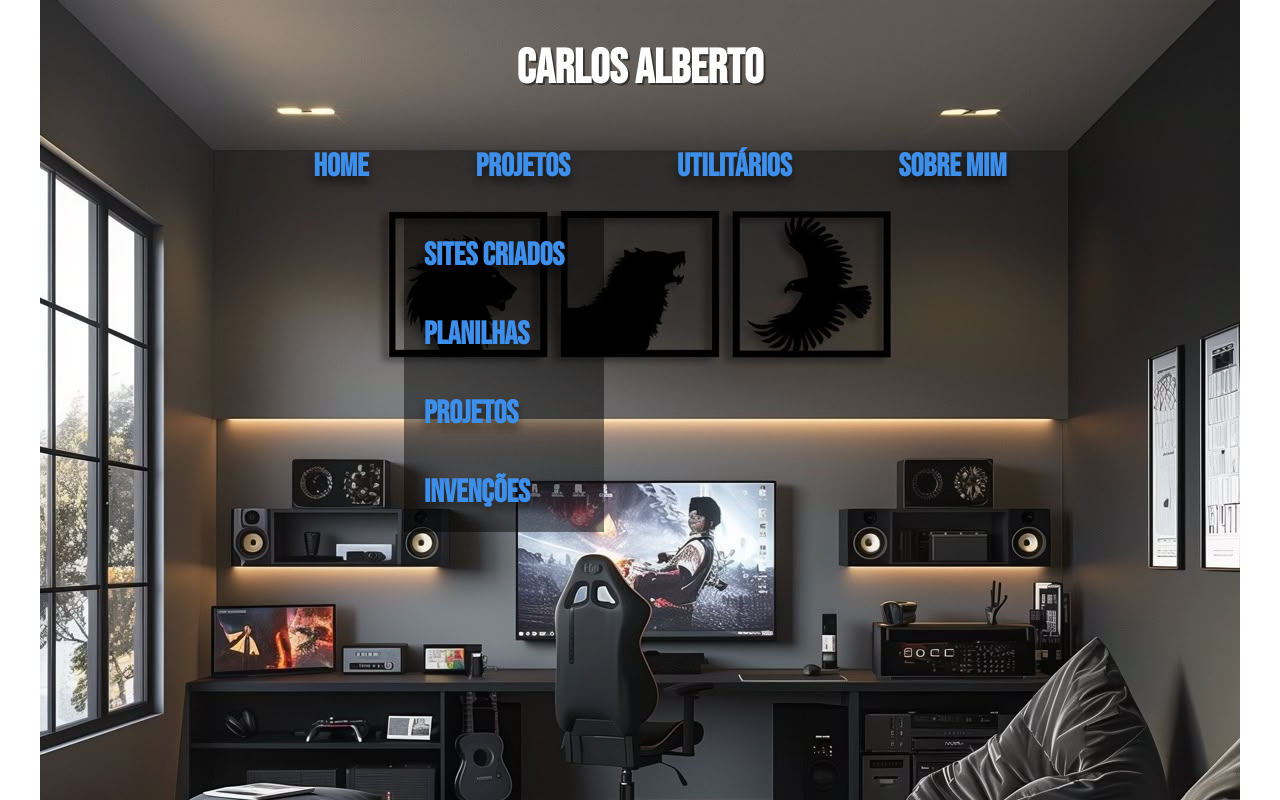
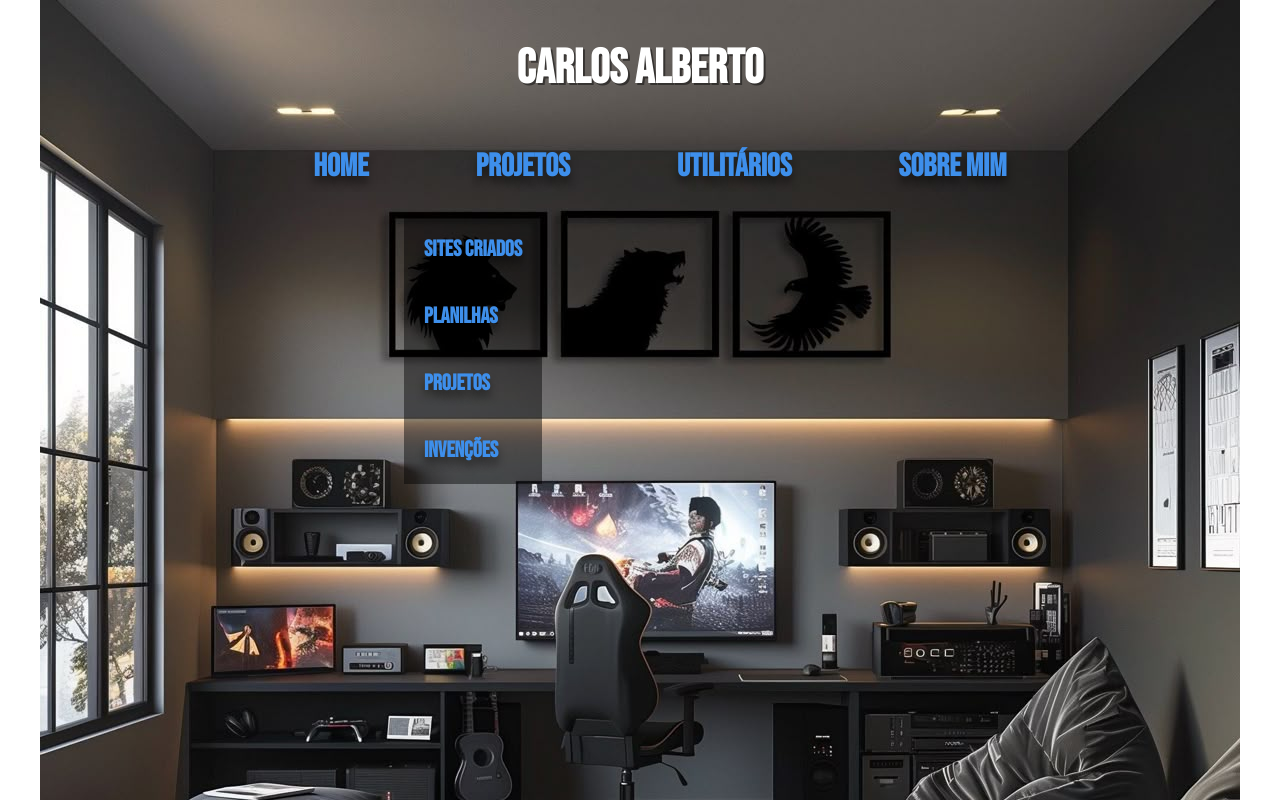
Before and after one commit to carlosalbertoti14/MEU_SITE, a plain HTML site: page index.html in a window 1280 px wide. Both pictures are taken after a click on the link "PROJETOS". Shown: the top 800 px of the page. Drawn offline with Linux system fonts and the light colour scheme.

Commit message:
subir novo

```diff
--- a/estilos/style.css
+++ b/estilos/style.css
@@ -147,8 +147,15 @@ ul.submenu {
     list-style-type: none;
     padding: 0;
 
+
     z-index: 1000; /* Garante que o submenu fique acima de outros elementos */
-    width: 200px; /* Largura do submenu */
+    width: auto; /* Largura do submenu */
+}
+
+ul li {
+    font-family: Arial, Helvetica, sans-serif;
+    font-weight: normal;
+    font-size: 0.7em;
 }
 
 ul#projetolist{
@@ -157,12 +164,12 @@ ul#projetolist{
 }
 
 ul#utilitarioslist{
-    margin-left: 40%;
+    margin-left: 50%;
 
 }
 
 ul#sobrelist{
-    margin-left: 60%;
+    margin-left: 70%;
 
 }
 
```
Also changed, not shown: 1 other file.
